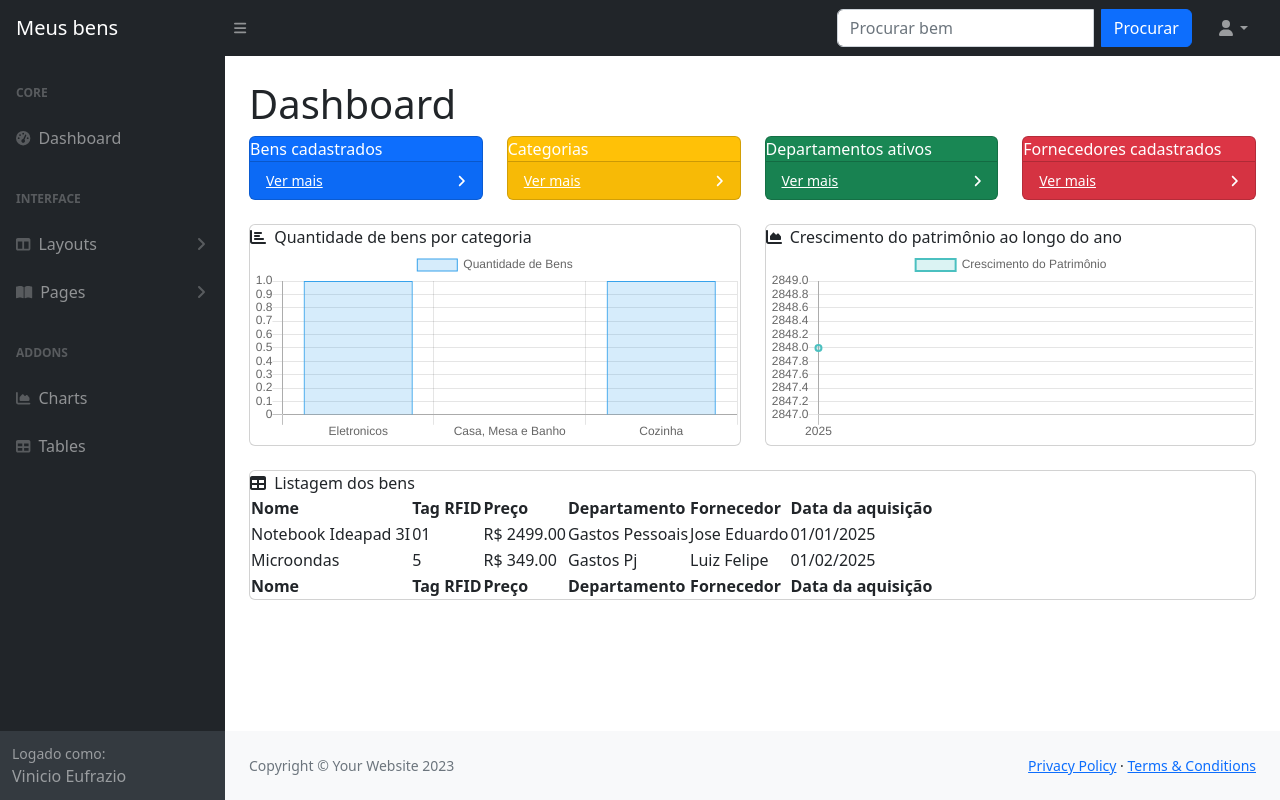
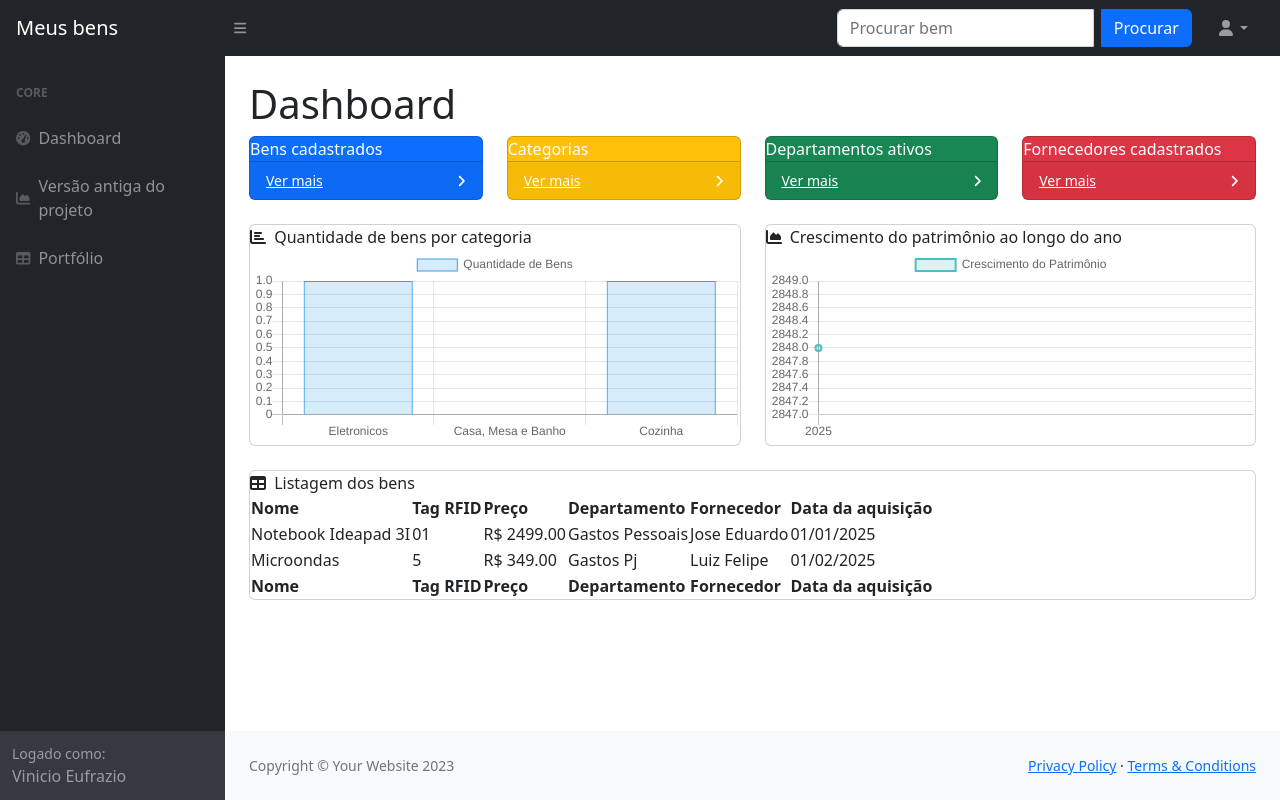
Before and after one commit to vinicioeuf/projeto-2, a Django app: page / in a window 1280 px wide. Run offline with Django 5.2, Linux system fonts and the light colour scheme; a user stored in the database is signed in; data comes from the database, SQL or seed files in the repository; some libraries are stand-ins or nearby versions.

Commit message:
basico finalizado

```diff
--- a/estoque/estoque_app/templates/index.html
+++ b/estoque/estoque_app/templates/index.html
@@ -15,7 +15,7 @@
     <body class="sb-nav-fixed">
         <nav class="sb-topnav navbar navbar-expand navbar-dark bg-dark">
             <!-- Navbar Brand-->
-            <a class="navbar-brand ps-3" href="index.html">Meus bens</a>
+            <a class="navbar-brand ps-3" href="{% url 'index' %}">Meus bens</a>
             <!-- Sidebar Toggle-->
             <button class="btn btn-link btn-sm order-1 order-lg-0 me-4 me-lg-0" id="sidebarToggle" href="#!"><i class="fas fa-bars"></i></button>
             <!-- Navbar Search-->
@@ -45,61 +45,17 @@
                     <div class="sb-sidenav-menu">
                         <div class="nav">
                             <div class="sb-sidenav-menu-heading">Core</div>
-                            <a class="nav-link" href="index.html">
+                            <a class="nav-link" href="{% url 'index' %}">
                                 <div class="sb-nav-link-icon"><i class="fas fa-tachometer-alt"></i></div>
                                 Dashboard
                             </a>
-                            <div class="sb-sidenav-menu-heading">Interface</div>
-                            <a class="nav-link collapsed" href="#" data-bs-toggle="collapse" data-bs-target="#collapseLayouts" aria-expanded="false" aria-controls="collapseLayouts">
-                                <div class="sb-nav-link-icon"><i class="fas fa-columns"></i></div>
-                                Layouts
-                                <div class="sb-sidenav-collapse-arrow"><i class="fas fa-angle-down"></i></div>
+                            <a class="nav-link" href="https://github.com/vinicioeuf/curso-django" target="_blank">
+                                <div class="sb-nav-link-icon"><i class="fas fa-chart-area"></i></div>
+                                Versão antiga do projeto
                             </a>
-                            <div class="collapse" id="collapseLayouts" aria-labelledby="headingOne" data-bs-parent="#sidenavAccordion">
-                                <nav class="sb-sidenav-menu-nested nav">
-                                    <a class="nav-link" href="layout-static.html">Static Navigation</a>
-                                    <a class="nav-link" href="layout-sidenav-light.html">Light Sidenav</a>
-                                </nav>
-                            </div>
-                            <a class="nav-link collapsed" href="#" data-bs-toggle="collapse" data-bs-target="#collapsePages" aria-expanded="false" aria-controls="collapsePages">
-                                <div class="sb-nav-link-icon"><i class="fas fa-book-open"></i></div>
-                                Pages
-                                <div class="sb-sidenav-collapse-arrow"><i class="fas fa-angle-down"></i></div>
-                            </a>
-                            <div class="collapse" id="collapsePages" aria-labelledby="headingTwo" data-bs-parent="#sidenavAccordion">
-                                <nav class="sb-sidenav-menu-nested nav accordion" id="sidenavAccordionPages">
-                                    <a class="nav-link collapsed" href="#" data-bs-toggle="collapse" data-bs-target="#pagesCollapseAuth" aria-expanded="false" aria-controls="pagesCollapseAuth">
-                                        Authentication
-                                        <div class="sb-sidenav-collapse-arrow"><i class="fas fa-angle-down"></i></div>
-                                    </a>
-                                    <div class="collapse" id="pagesCollapseAuth" aria-labelledby="headingOne" data-bs-parent="#sidenavAccordionPages">
-                                        <nav class="sb-sidenav-menu-nested nav">
-                                            <a class="nav-link" href="login.html">Login</a>
-                                            <a class="nav-link" href="register.html">Register</a>
-                                            <a class="nav-link" href="password.html">Forgot Password</a>
-                                        </nav>
-                                    </div>
-                                    <a class="nav-link collapsed" href="#" data-bs-toggle="collapse" data-bs-target="#pagesCollapseError" aria-expanded="false" aria-controls="pagesCollapseError">
-                                        Error
-                                        <div class="sb-sidenav-collapse-arrow"><i class="fas fa-angle-down"></i></div>
-                                    </a>
-                                    <div class="collapse" id="pagesCollapseError" aria-labelledby="headingOne" data-bs-parent="#sidenavAccordionPages">
-                                        <nav class="sb-sidenav-menu-nested nav">
-                                            <a class="nav-link" href="401.html">401 Page</a>
-                                            <a class="nav-link" href="404.html">404 Page</a>
-                                            <a class="nav-link" href="500.html">500 Page</a>
-                                        </nav>
-                                    </div>
-                                </nav>
-                            </div>
-                            <div class="sb-sidenav-menu-heading">Addons</div>
-                            <a class="nav-link" href="charts.html">
-                                <div class="sb-nav-link-icon"><i class="fas fa-chart-area"></i></div>
-                                Charts
-                            </a>
-                            <a class="nav-link" href="tables.html">
+                            <a class="nav-link" href="https://vinicioeufrazio.netlify.app" target="_blank">
                                 <div class="sb-nav-link-icon"><i class="fas fa-table"></i></div>
-                                Tables
+                                Portfólio
                             </a>
                         </div>
                     </div>
```
